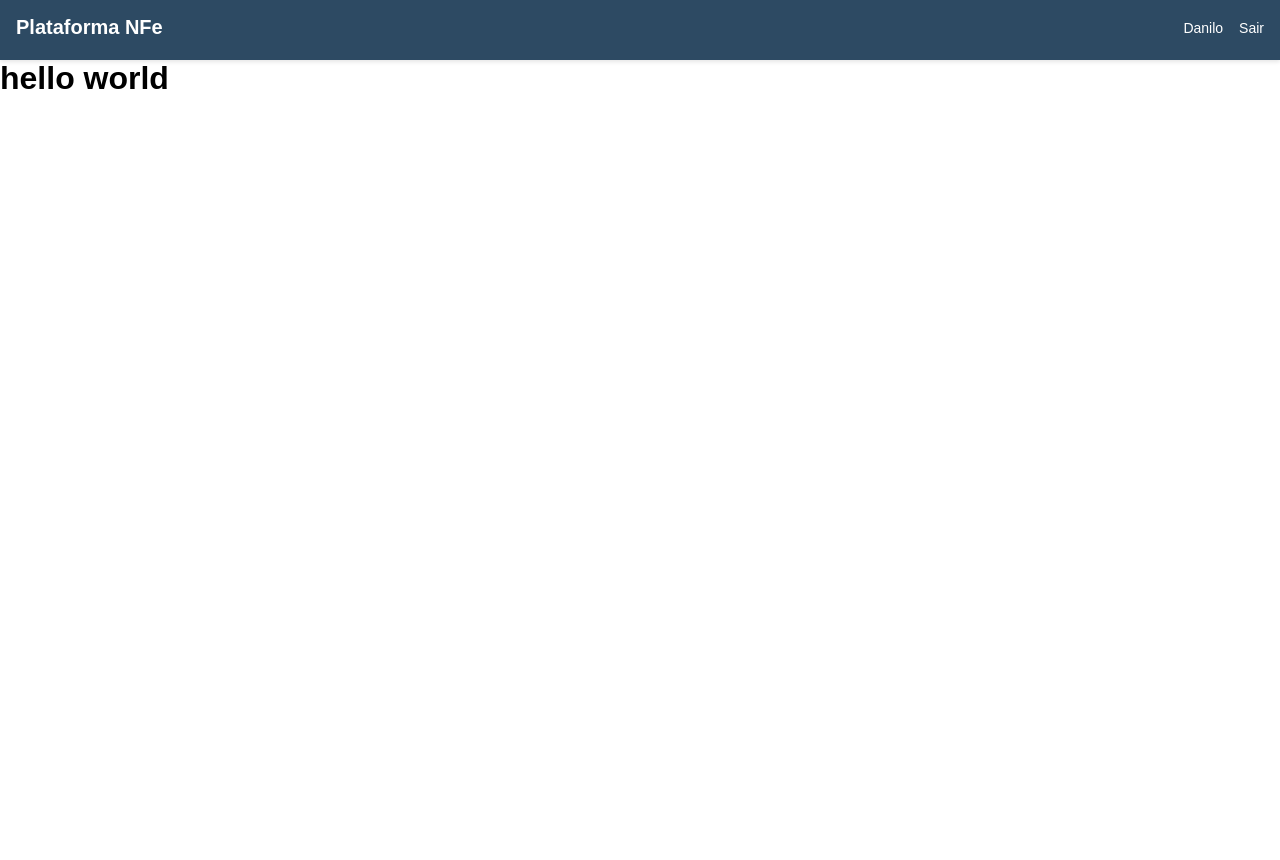
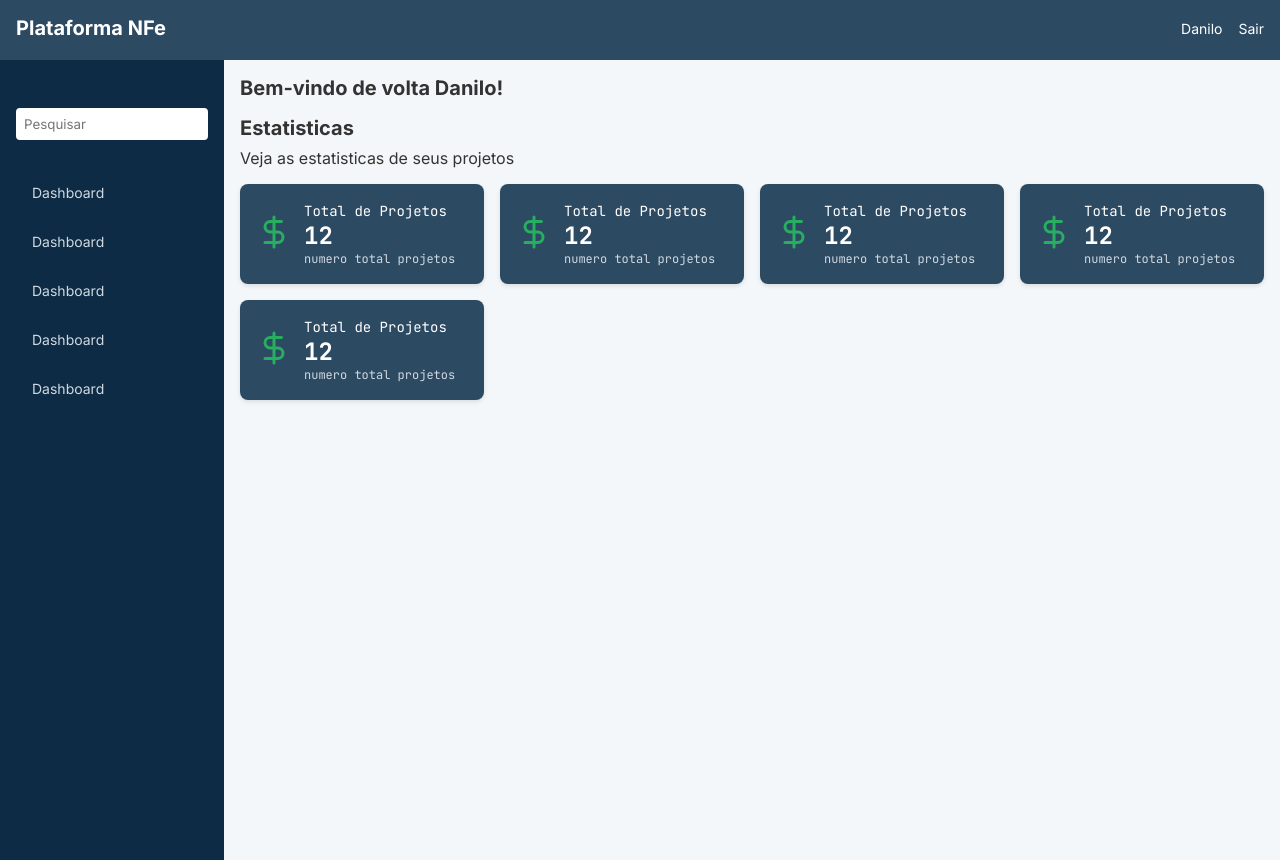
Before and after one commit to Danilo302/Project-NFe, a React (Vite) app: page / in a window 1280 px wide. Before the commit the page ends 800 px from the top, so only its background shows below. Built offline with nearby package versions, Linux system fonts and the light colour scheme.

Commit message:
Add SideBar and StatisticCard components, update App layout, and include lucide-react dependency

```diff
--- a/package.json
+++ b/package.json
@@ -10,6 +10,7 @@
     "preview": "vite preview"
   },
   "dependencies": {
+    "lucide-react": "^0.564.0",
     "react": "^19.2.0",
     "react-dom": "^19.2.0",
     "styled-components": "^6.3.9"
--- a/src/App.tsx
+++ b/src/App.tsx
@@ -1,6 +1,7 @@
 import NavBar from "./Components/NavBar"
+import SiderBar from "./Components/SideBar"
 import Dashboards from "./Containers/Dashboards"
-import GlobalStyles from "./styles"
+import GlobalStyles, { Container } from "./styles"
 
 
 function App() {
@@ -9,7 +10,10 @@ function App() {
       <>
         <GlobalStyles/>
         <NavBar/>
+        <Container>
+          <SiderBar/>
         <Dashboards/>
+        </Container>
       </>
   )
 }
--- a/src/Components/NavBar/styles.ts
+++ b/src/Components/NavBar/styles.ts
@@ -6,7 +6,6 @@ export const NavBarContainer = styled.nav`
     height: 60px;
     background-color: ${Colors.backgroundSecondary};
     color: #FFFFFF;
-    font-family: 'Inter', sans-serif;
     box-shadow: 0px 2px 4px rgba(0, 0, 0, 0.1);
 
     div {
--- /dev/null
+++ b/src/Components/SideBar/index.tsx
@@ -0,0 +1,30 @@
+import { SideBarContainer } from "./styles"
+
+const SideBar = () => {
+    return (
+        <SideBarContainer>
+            <div>
+                <input type="text" placeholder="Pesquisar" />
+            </div>
+            <ul className="small-font">
+                <li>
+                    <a href="">Dashboard</a>
+                </li>
+                <li>
+                    <a href="">Dashboard</a>
+                </li>
+                <li>
+                    <a href="">Dashboard</a>
+                </li>
+                <li>
+                    <a href="">Dashboard</a>
+                </li>
+                <li>
+                    <a href="">Dashboard</a>
+                </li>
+            </ul>
+        </SideBarContainer>
+    )
+}
+
+export default SideBar
--- /dev/null
+++ b/src/Components/SideBar/styles.ts
@@ -0,0 +1,42 @@
+import styled from "styled-components";
+import { Colors } from "../../styles";
+
+export const SideBarContainer = styled.aside`
+    width: 100%;
+    height: 100vh;
+    background-color: ${Colors.primary};
+
+    div {
+        margin-top: 32px;
+        padding: 16px;
+        input {
+            width: 100%;
+            padding: 8px;
+            border: none;
+            border-radius: 4px;
+        }
+    }
+
+    ul {
+        display: flex;
+        flex-direction: column;
+        gap: 8px;
+        padding: 16px;
+
+        li {
+            a {
+                display: block;
+                padding: 12px 16px;
+                color: ${Colors.enfasis};
+                border-radius: 4px;
+                transition: background-color 0.3s;
+
+                &:hover {
+                    border-left: 4px solid ${Colors.secondary};
+                    background-color: ${Colors.backgroundSecondary};
+                }
+            }
+
+        }
+    }
+`
--- /dev/null
+++ b/src/Components/StatisticCard/index.tsx
@@ -0,0 +1,20 @@
+import { DollarSign } from 'lucide-react';
+import { CardContainer, DataStatistic, Description } from "./styles"
+import { Colors } from "../../styles";
+
+const StatisticCard = () => {
+    return (
+        <CardContainer>
+            <div>
+                <DollarSign color={Colors.sucess} size={36} className='icon'/>
+            </div>
+            <div>
+                <h4 className="small-font">Total de Projetos</h4>
+                <DataStatistic className="big-font">12</DataStatistic>
+                <Description className='small-font'> numero total projetos</Description>
+            </div>
+        </CardContainer>
+    )
+}
+
+export default StatisticCard
--- /dev/null
+++ b/src/Components/StatisticCard/styles.ts
@@ -0,0 +1,33 @@
+import styled from "styled-components";
+import { Colors } from "../../styles";
+
+export const CardContainer = styled.div`
+    background-color: ${Colors.backgroundSecondary};
+    display: grid;
+    grid-template-columns: 40px auto;
+    gap: 8px;
+    align-items: center;
+    color: #FFF;
+    height: 100px;
+    padding: 16px;
+    border-radius: 8px;
+    box-shadow: 0 2px 4px rgba(0, 0, 0, 0.1);
+
+    h4 {
+        font-family: 'JetBrains Mono', sans-serif;
+        font-weight: 400;
+    }
+
+`
+
+export const Description = styled.p`
+    font-family: 'JetBrains Mono', sans-serif;
+    font-size: 12px;
+    color: ${Colors.enfasis};
+`
+
+export const DataStatistic = styled.p`
+    font-family: 'JetBrains Mono', sans-serif;
+    font-weight: 700;
+    font-size: 24px;
+`
--- a/src/Containers/Dashboards/index.tsx
+++ b/src/Containers/Dashboards/index.tsx
@@ -1,8 +1,24 @@
+import StatisticCard from "../../Components/StatisticCard";
+import { DashboardContainer, StatisticCardsContainer } from "./styles";
+
 const Dashboards = () => {
     return (
-        <h1>
-            hello world
-        </h1>
+        <DashboardContainer>
+            <h2 className="big-font">
+                Bem-vindo de volta Danilo!
+            </h2>
+            <div>
+                <h3 className="big-font">Estatisticas</h3>
+                <p>Veja as estatisticas de seus projetos</p>
+                <StatisticCardsContainer>
+                    <StatisticCard/>
+                    <StatisticCard/>
+                    <StatisticCard/>
+                    <StatisticCard/>
+                    <StatisticCard/>
+                </StatisticCardsContainer>
+            </div>
+        </DashboardContainer>
     )
 }
 
--- /dev/null
+++ b/src/Containers/Dashboards/styles.ts
@@ -0,0 +1,31 @@
+import styled from "styled-components";
+import { Colors } from "../../styles";
+
+export const DashboardContainer = styled.section`
+    padding: 16px;
+    background-color: ${Colors.backgroundPrimary};
+    color: ${Colors.textPrimary};
+    height: 100vh;
+
+    h2 {
+        margin-bottom: 16px;
+        font-weight: 700;
+    }
+
+    > div {
+
+        > h3 {
+            margin-bottom: 8px;
+        }
+
+        > p {
+            margin-bottom: 16px;
+        }
+    }
+
+`
+export const StatisticCardsContainer = styled.div`
+    display: grid;
+    grid-template-columns: 1fr 1fr 1fr 1fr;
+    gap: 16px;
+`
--- a/src/styles/index.ts
+++ b/src/styles/index.ts
@@ -5,7 +5,7 @@ const GlobalStyles = createGlobalStyle`
     margin: 0;
     padding: 0;
     box-sizing: border-box;
-    font-family: sans-serif;
+    font-family: 'Inter', sans-serif;
     list-style: none;
     text-decoration: none;
     scroll-behavior: smooth;
@@ -40,6 +40,10 @@ export const Colors = {
     enfasis: "#D1D9E0",
 }
 
+export const Container = styled.div`
+  display: grid;
+  grid-template-columns: 224px auto;
+`
 
 
 export default GlobalStyles
```
Also changed, not shown: 1 other file (tests, documents, lock files or other folders).
